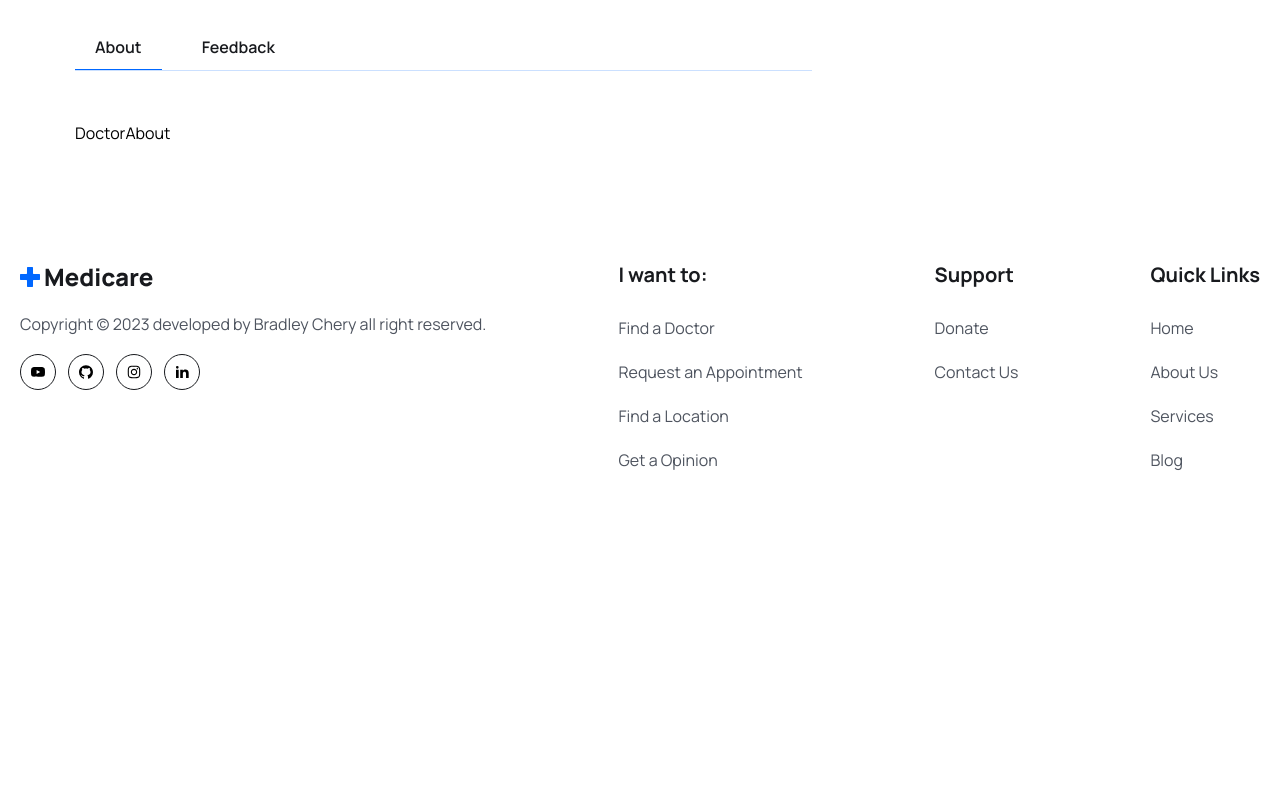
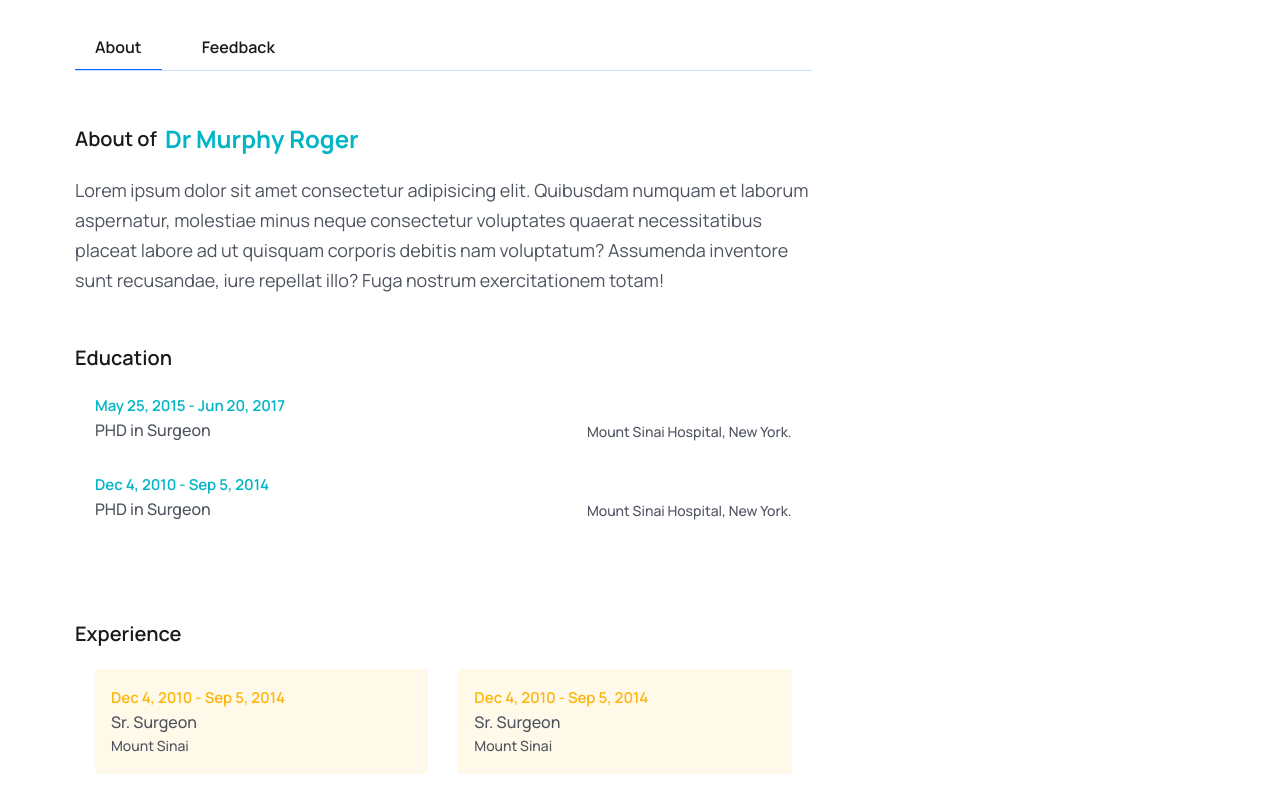
Before and after one commit to brad434/MedicareBooking, a React (Vite) app in the folder frontend/: page /doctors/1 in a window 1280 px wide. Shown: the part 400-1200 px from the top of the page. Before the commit the page ends 954 px from the top, so only its background shows below. Built offline with nearby package versions, Linux system fonts and the light colour scheme.

Commit message:
Updated About section for doctor

```diff
--- a/frontend/src/pages/Doctors/DoctorAbout.jsx
+++ b/frontend/src/pages/Doctors/DoctorAbout.jsx
@@ -1,9 +1,57 @@
-import React from 'react'
+import { formatDate } from '../../utils/formatDate'
 
 const DoctorAbout = () => {
-    return (
-        <div>DoctorAbout</div>
-    )
+    return <div>
+        <div>
+            <h3 className='text-[20px] leading-[30px] text-headingColor font-semibold flex items-center gap-2'>About of
+                <span className='text-irisBlueColor font-bold text-[24px] leading-9'>Dr Murphy Roger</span>
+            </h3>
+            <p className='text__para'>Lorem ipsum dolor sit amet consectetur adipisicing elit. Quibusdam numquam et laborum aspernatur, molestiae minus neque consectetur voluptates quaerat necessitatibus placeat labore ad ut quisquam corporis debitis nam voluptatum? Assumenda inventore sunt recusandae, iure repellat illo? Fuga nostrum exercitationem totam!</p>
+        </div>
+        <div className="mt-12">
+            <h3 className='text-[20px] leading-[30px] text-headingColor font-semibold'>Education</h3>
+
+            <ul className='pt-4 md:p-5'>
+                <li className='flex flex-col sm:flex-row sm:justify-between sm:items-end md:gap-5 mb-[30px]'>
+                    <div>
+                        <span className='text-irisBlueColor text-[15px] leading-6 font-semibold'>{formatDate("5-25-2015")} - {formatDate("6-20-2017")} </span>
+                        <p className='text-[16px] leading-6 font-medium text-textColor'>PHD in Surgeon</p>
+                    </div>
+                    <p className='text-[14px] leading-5 font-medium text-textColor'>Mount Sinai Hospital, New York.</p>
+                </li>
+
+                <li className='flex flex-col sm:flex-row sm:justify-between sm:items-end md:gap-5 mb-[30px]'>
+                    <div>
+                        <span className='text-irisBlueColor text-[15px] leading-6 font-semibold'>{formatDate("12-04-2010")} - {formatDate("9-5-2014")}</span>
+                        <p className='text-[16px] leading-6 font-medium text-textColor'>PHD in Surgeon</p>
+                    </div>
+                    <p className='text-[14px] leading-5 font-medium text-textColor'>Mount Sinai Hospital, New York.</p>
+                </li>
+            </ul>
+        </div>
+
+        {/* ------------------ Experience Section -------------------------- */}
+        <div className="mt-12">
+            <h3 className='text-[20px] leading-[30px] text-headingColor font-semibold'>Experience</h3>
+
+            <ul className='grid sm:grid-cols-2 gap-[30px] pt-4 md:p-5'>
+                <li className='p-4 rounded bg-[#fff9ea]'>
+                    <span className='text-yellowColor text-[15px] leading-6 font-semibold'>
+                        {formatDate("12-04-2010")} - {formatDate("9-5-2014")}
+                    </span>
+                    <p className='text-[16px] leading-6 font-medium text-textColor'>Sr. Surgeon </p>
+                    <p className='text-[14px] leading-6 font-medium text-textColor'>Mount Sinai </p>
+                </li>
+                <li className='p-4 rounded bg-[#fff9ea]'>
+                    <span className='text-yellowColor text-[15px] leading-6 font-semibold'>
+                        {formatDate("12-04-2010")} - {formatDate("9-5-2014")}
+                    </span>
+                    <p className='text-[16px] leading-6 font-medium text-textColor'>Sr. Surgeon </p>
+                    <p className='text-[14px] leading-6 font-medium text-textColor'>Mount Sinai </p>
+                </li>
+            </ul>
+        </div>
+    </div>
 }
 
 export default DoctorAbout
--- /dev/null
+++ b/frontend/src/utils/formatDate.js
@@ -0,0 +1,6 @@
+export const formatDate = (date, config) => {
+  const defaultOptions = { day: "numeric", month: "short", year: "numeric" };
+  const options = config ? config : defaultOptions;
+
+  return new Date(date).toLocaleDateString("en-US", options);
+};
```
